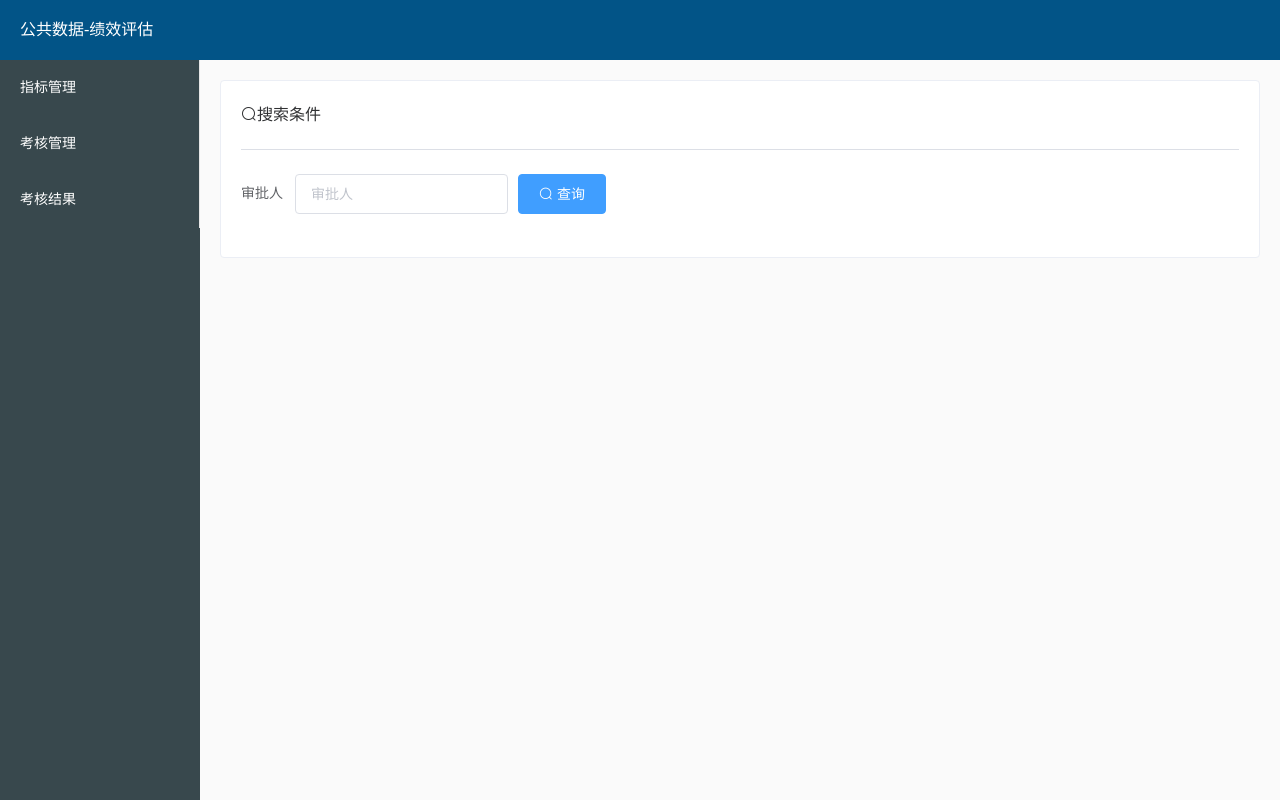
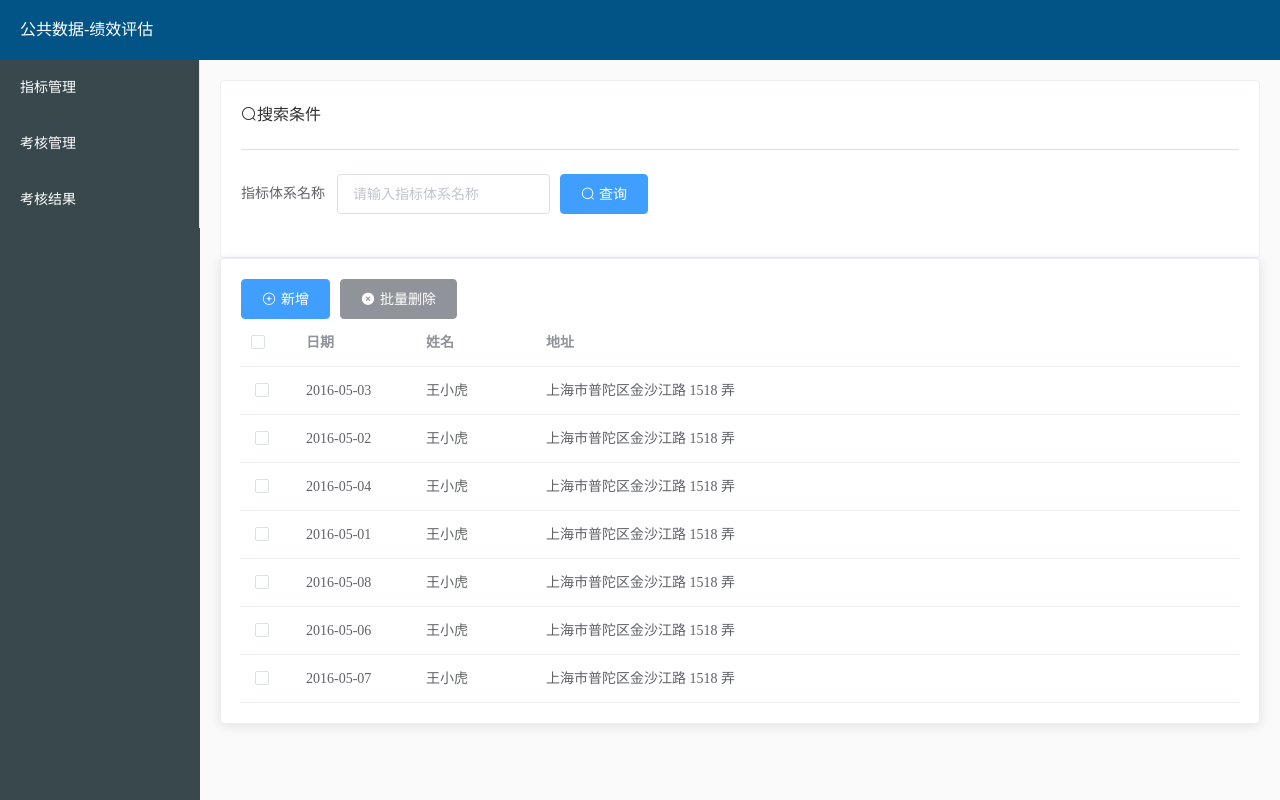
Before and after one commit to xibushijie/publicData, a Vue app: page /#/quotaManage in a window 1280 px wide. Built offline with nearby package versions, Linux system fonts and the light colour scheme.

Commit message:
ttx
添加表格

```diff
--- a/src/views/sideMenu/quotaManage.vue
+++ b/src/views/sideMenu/quotaManage.vue
@@ -4,13 +4,34 @@
       <i class="el-icon-search"></i>搜索条件
       <el-divider></el-divider>
       <el-form :inline="true" :model="formInline" class="demo-form-inline">
-                <el-form-item label="审批人">
-                    <el-input v-model="formInline.user" placeholder="审批人"></el-input>
+        <el-form-item label="指标体系名称">
+          <el-input v-model="formInline.user" placeholder="请输入指标体系名称"></el-input>
         </el-form-item>
         <el-form-item>
-                    <el-button type="primary" @click="onSubmit"><i class="el-icon-search"></i> 查询</el-button>
+          <el-button type="primary" @click="onSubmit">
+            <i class="el-icon-search"></i> 查询
+          </el-button>
         </el-form-item>
       </el-form>
+    </el-card>
+
+    <el-card>
+      <el-button type="primary" icon="el-icon-circle-plus-outline">新增</el-button>
+      <el-button type="info" icon="el-icon-error">批量删除</el-button>
+      <el-table
+        ref="multipleTable"
+        :data="tableData3"
+        tooltip-effect="dark"
+        style="width: 100%"
+        @selection-change="handleSelectionChange"
+      >
+        <el-table-column type="selection" width="55"></el-table-column>
+        <el-table-column label="日期" width="120">
+          <template slot-scope="scope">{{ scope.row.date }}</template>
+        </el-table-column>
+        <el-table-column prop="name" label="姓名" width="120"></el-table-column>
+        <el-table-column prop="address" label="地址" show-overflow-tooltip></el-table-column>
+      </el-table>
     </el-card>
   </div>
 </template>
@@ -21,7 +42,44 @@ export default {
     return {
       formInline: {
         user: ""
+      },
+      tableData3: [
+        {
+          date: "2016-05-03",
+          name: "王小虎",
+          address: "上海市普陀区金沙江路 1518 弄"
+        },
+        {
+          date: "2016-05-02",
+          name: "王小虎",
+          address: "上海市普陀区金沙江路 1518 弄"
+        },
+        {
+          date: "2016-05-04",
+          name: "王小虎",
+          address: "上海市普陀区金沙江路 1518 弄"
+        },
+        {
+          date: "2016-05-01",
+          name: "王小虎",
+          address: "上海市普陀区金沙江路 1518 弄"
+        },
+        {
+          date: "2016-05-08",
+          name: "王小虎",
+          address: "上海市普陀区金沙江路 1518 弄"
+        },
+        {
+          date: "2016-05-06",
+          name: "王小虎",
+          address: "上海市普陀区金沙江路 1518 弄"
+        },
+        {
+          date: "2016-05-07",
+          name: "王小虎",
+          address: "上海市普陀区金沙江路 1518 弄"
         }
+      ]
     };
   },
   mounted() {},
```
Also changed, not shown: package.json (line endings or trailing spaces), 1 other file (tests, documents, lock files or other folders). Lines whose indentation alone changed are shown as unchanged.
